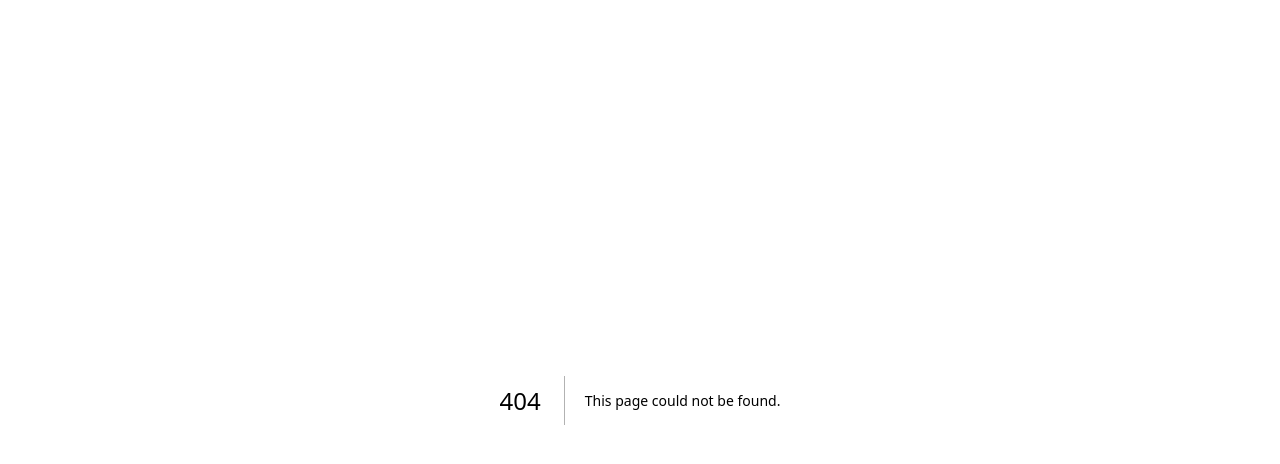
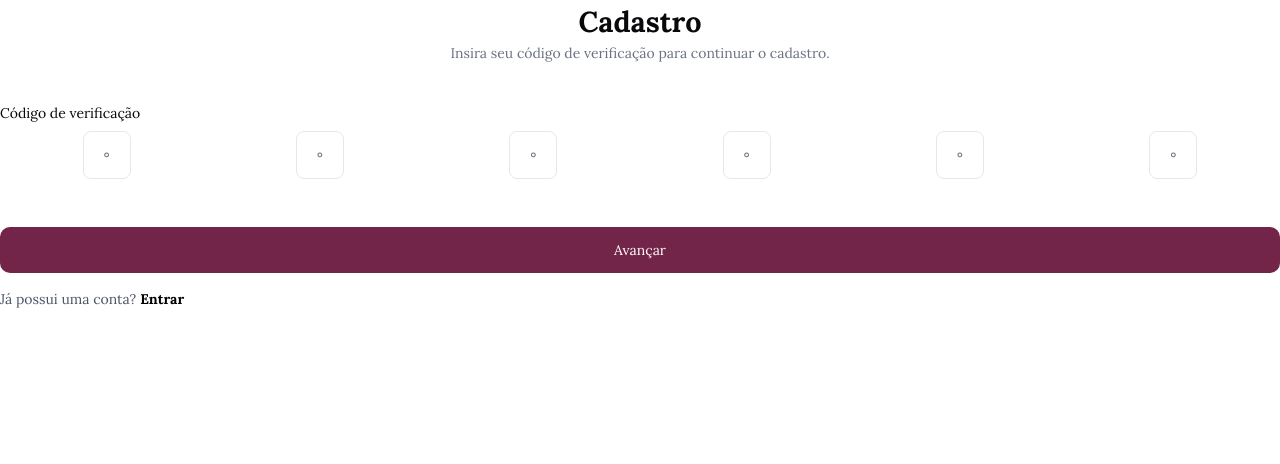
Before and after one commit to Francine02/Lectify, a Next.js app: page /cadastro/verificar-codigo in a window 1280 px wide. Before the commit this address had no page. Shown: the top 464 px of the page. Built offline with nearby package versions, Linux system fonts and the light colour scheme.

Commit message:
feat (app): added `Registration` page with steps to register the user

```diff
--- /dev/null
+++ b/src/app/(public)/cadastro/cadastrar/page.tsx
@@ -0,0 +1,24 @@
+import { Button } from '@/components/button';
+import { Input } from '@/components/Input';
+
+function Cadastrar() {
+  return (
+    <>
+      <p className="mb-10 text-sm text-center text-gray-500">
+        Insira suas informações para terminar o cadastro.
+      </p>
+
+      <Input.Root label="Nome de usuário" placeholder="exemplo12" />
+      <Input.Password label="Senha" placeholder="*****" />
+
+      <div className="grid grid-cols-2 gap-5">
+        <Input.Root label="Nome" placeholder="Mariana" />
+        <Input.Root label="Sobrenome" placeholder="Oliveira" />
+      </div>
+
+      <Button className="mt-10 md:mt-12 mb-4">Cadastrar</Button>
+    </>
+  );
+}
+
+export default Cadastrar;
--- /dev/null
+++ b/src/app/(public)/cadastro/form-steps.ts
@@ -0,0 +1 @@
+export function formSteps() {}
--- /dev/null
+++ b/src/app/(public)/cadastro/form.tsx
@@ -0,0 +1,26 @@
+'use client';
+import { Button } from '@/components/Button';
+import { Input } from '@/components/Input';
+import { useRouter } from 'next/navigation';
+
+export function RegisterForm() {
+  const router = useRouter();
+
+  const handleSubmit = () => {
+    router.push('/cadastro/verificar-codigo');
+  };
+
+  return (
+    <>
+      <p className="text-sm text-center text-gray-500 mb-10">
+        Insira seu email para receber o código de verificação.
+      </p>
+
+      <Input.Root label="Email" placeholder="exemplo@gmail.com" />
+
+      <Button className="mt-10 md:mt-12 mb-4" onClick={() => handleSubmit()}>
+        Enviar
+      </Button>
+    </>
+  );
+}
--- /dev/null
+++ b/src/app/(public)/cadastro/layout.tsx
@@ -0,0 +1,20 @@
+import Link from 'next/link';
+
+export default function Layout({ children }: { children: React.ReactNode }) {
+  return (
+    <>
+      <h1 className="text-title font-black text-center text-vine-600">Cadastro</h1>
+      {children}
+
+      <p className="text-gray-600 text-sm">
+        Já possui uma conta?
+        <Link
+          href="/login"
+          className="text-black font-semibold hover:underline cursor-pointer ml-1"
+        >
+          Entrar
+        </Link>
+      </p>
+    </>
+  );
+}
--- /dev/null
+++ b/src/app/(public)/cadastro/page.tsx
@@ -0,0 +1,37 @@
+import { Metadata } from 'next';
+import { RegisterForm } from './form';
+
+export const metadata: Metadata = {
+  //TODO: colocar a url das imagens
+  title: 'Lectify | Cadastro',
+  description:
+    'Crie sua conta grátis e comece a transformar PDFs em questões e gerar resumos de vídeos do YouTube.',
+  openGraph: {
+    title: 'Lectify | Cadastro',
+    description: 'Entre agora para usar nossa plataforma de estudos com PDFs e YouTube.',
+    url: process.env.NEXT_PUBLIC_URL,
+    siteName: 'Lectify',
+    images: [
+      {
+        url: '',
+        width: 1200,
+        height: 630,
+        alt: 'Lectify - Plataforma de Estudos',
+      },
+    ],
+    locale: 'pt_BR',
+    type: 'website',
+  },
+  twitter: {
+    card: 'summary_large_image',
+    title: 'Lectify | Cadastro',
+    description: 'Comece já a usar nossa plataforma de estudos.',
+    images: '',
+  },
+};
+
+function Cadastro() {
+  return <RegisterForm />;
+}
+
+export default Cadastro;
--- /dev/null
+++ b/src/app/(public)/cadastro/verificar-codigo/form.tsx
@@ -0,0 +1,25 @@
+'use client';
+import { Button } from '@/components/Button';
+import { Input } from '@/components/Input';
+import { useRouter } from 'next/navigation';
+
+export function CheckCodeForm() {
+  const router = useRouter();
+
+  const handleSubmit = () => {
+    router.push('/cadastro/cadastrar');
+  };
+  return (
+    <>
+      <p className="mb-10 text-sm text-center text-gray-500">
+        Insira seu código de verificação para continuar o cadastro.
+      </p>
+
+      <Input.Code label="Código de verificação" />
+
+      <Button className="mt-10 md:mt-12 mb-4" onClick={() => handleSubmit()}>
+        Avançar
+      </Button>
+    </>
+  );
+}
--- /dev/null
+++ b/src/app/(public)/cadastro/verificar-codigo/page.tsx
@@ -0,0 +1,7 @@
+import { CheckCodeForm } from './form';
+
+function VerificarCodigo() {
+  return <CheckCodeForm />;
+}
+
+export default VerificarCodigo;
```
